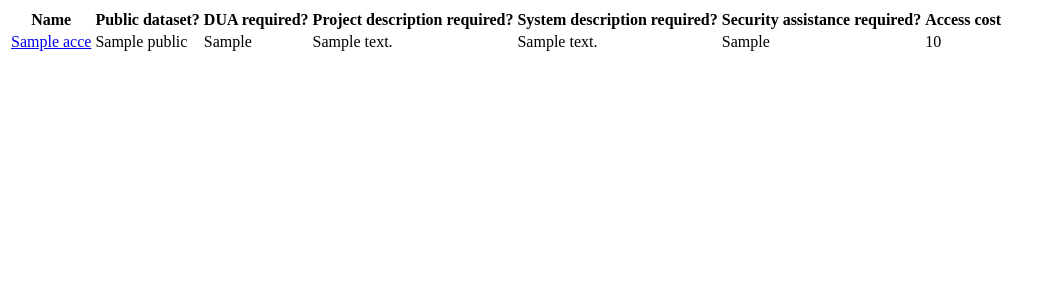
After one commit to Samuel-J-Wood-Library/datacatalog, a Django app: template templates/datacatalog/table_dataaccess.html in a window 1280 px wide. The commit adds this page. Shown: the top 300 px of the page, without its empty margins (0-1053 px from the left). Run offline with Django 3.2, Linux system fonts and the light colour scheme; the template is opened without the code that fills it: most values are stand-ins (such as "Sample title", 1, 10 or a date in 2020); some libraries are stand-ins or nearby versions.

Commit message:
added keyword and data access detail templates

```diff
--- a/templates/datacatalog/index_keywords.html
+++ b/templates/datacatalog/index_keywords.html
@@ -2,7 +2,7 @@
 
 {% block content %}
 <h1>
-All {{ keyword_list|length }} Data Use Agreements:
+All {{ keyword_list|length }} Keywords:
 </h1>
 
 <table class="table table-striped table-hover" id="DatasetTable">
--- /dev/null
+++ b/templates/datacatalog/table_dataaccess.html
@@ -0,0 +1,26 @@
+
+<table class="table table-striped table-hover" id="DatasetTable">
+<thead class="thead-default">
+    <tr>
+        <th>Name</th>
+        <th>Public dataset?</th>
+        <th>DUA required?</th>
+        <th>Project description required? </th>
+        <th>System description required?</th>
+        <th>Security assistance required?</th>
+        <th>Access cost</th>
+    </tr>
+</thead>
+
+{% for ac in access_list %}
+    <tr>
+    <td><a href="{% url 'datacatalog:dataset-view' ac.pk %}">{{ ac.name }}</a></td>
+    <td>{{ ac.public }}</td>
+    <td>{{ ac.dua_required }}</td>
+    <td>{{ ac.prj_desc_required }}</td>
+    <td>{{ ac.sys_desc_required }}</td>
+    <td>{{ ac.help_required }}</td>
+    <td>{{ ac.access_cost }}</td>
+    </tr>
+{% endfor %}
+</table>
--- a/urls.py
+++ b/urls.py
@@ -7,10 +7,11 @@ from . import views
 app_name = 'datacatalog'
 urlpatterns = [
     # index showing top items and search bar:
-    path('', views.IndexDatasetView.as_view(), name='datasets'),
+    path('', views.IndexView.as_view(), name='index'),
+    path('datasets', views.IndexDatasetView.as_view(), name='datasets'),
     path('duas', views.IndexDUAView.as_view(), name='duas'),
     path('access', views.IndexDataAccessView.as_view(), name='access'),
-    path('keywords', views.IndexDatasetView.as_view(), name='keywords'),
+    path('keywords', views.IndexKeywordView.as_view(), name='keywords'),
     path('providers', views.IndexDataProviderView.as_view(), name='providers'),
 
     # detail views
```
Also changed, not shown: templates/datacatalog/detail_keyword.html (added, +49 -0 lines), templates/datacatalog/index_dataaccess.html (added, +12 -0 lines), views.py (+19 -1 lines).
